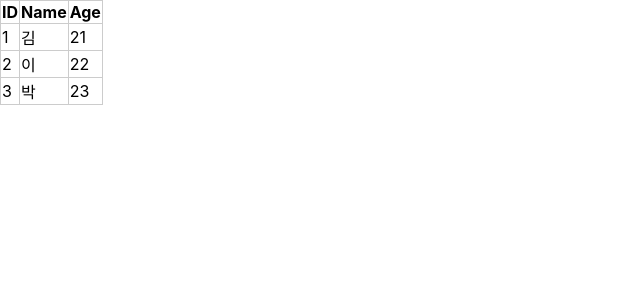
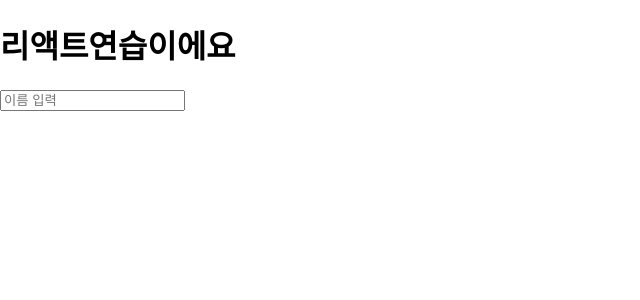
Before and after one commit to hyunkk1/frontPractice, a React (Create React App) app in the folder React/kh-sample-react/: page / in a window 1280 px wide. Shown: the top 300 px of the page, without its empty margins (0-640 px from the left). Built offline with nearby package versions, Linux system fonts and the light colour scheme.

Commit message:
그리팅 연습

```diff
--- a/React/kh-sample-react/src/App.js
+++ b/React/kh-sample-react/src/App.js
@@ -14,14 +14,15 @@ import "./App.css";
 // import Say from ".Say";
 // import Clock from "./Clock";
 // import EventPractice from "./EventPractice";
-import FruitSelect from "./FruitSelect";
-import Table from "./Table";
+// import FruitSelect from "./FruitSelect";
+// import Table from "./Table";
+import Greeting1 from "./그리팅연습";
 
 // 컴포넌트의 합성
 function App() {
   return (
     <>
-      <Table />
+      <Greeting1 />
     </>
   );
 }
--- a/React/kh-sample-react/src/Table.jsx
+++ b/React/kh-sample-react/src/Table.jsx
@@ -11,6 +11,7 @@ const Table = () => {
   const [mapData, setMapData] = useState("");
 
   useEffect(() => {
+    // 서버 통신 구간
     setMapData(data);
   }, []);
 
--- /dev/null
+++ b/React/kh-sample-react/src/그리팅연습.jsx
@@ -0,0 +1,28 @@
+import React, { useState } from "react";
+
+const Greeting1 = () => {
+  // useState 사용하여 사용자의 이름관리
+  const [name, setName] = useState("");
+
+  // input 요소의 변경에 따라 setName을 통해 name 상태를 업데이트
+  const handleChange = (event) => {
+    setName(event.target.value);
+  };
+
+  return (
+    <div>
+      <h1>리액트연습이에요</h1>
+
+      <input
+        type="text"
+        value={name}
+        onChange={handleChange}
+        placeholder="이름 입력"
+      />
+
+      {name && <p>안녕하세요, {name}님!</p>}
+    </div>
+  );
+};
+
+export default Greeting1;
```
